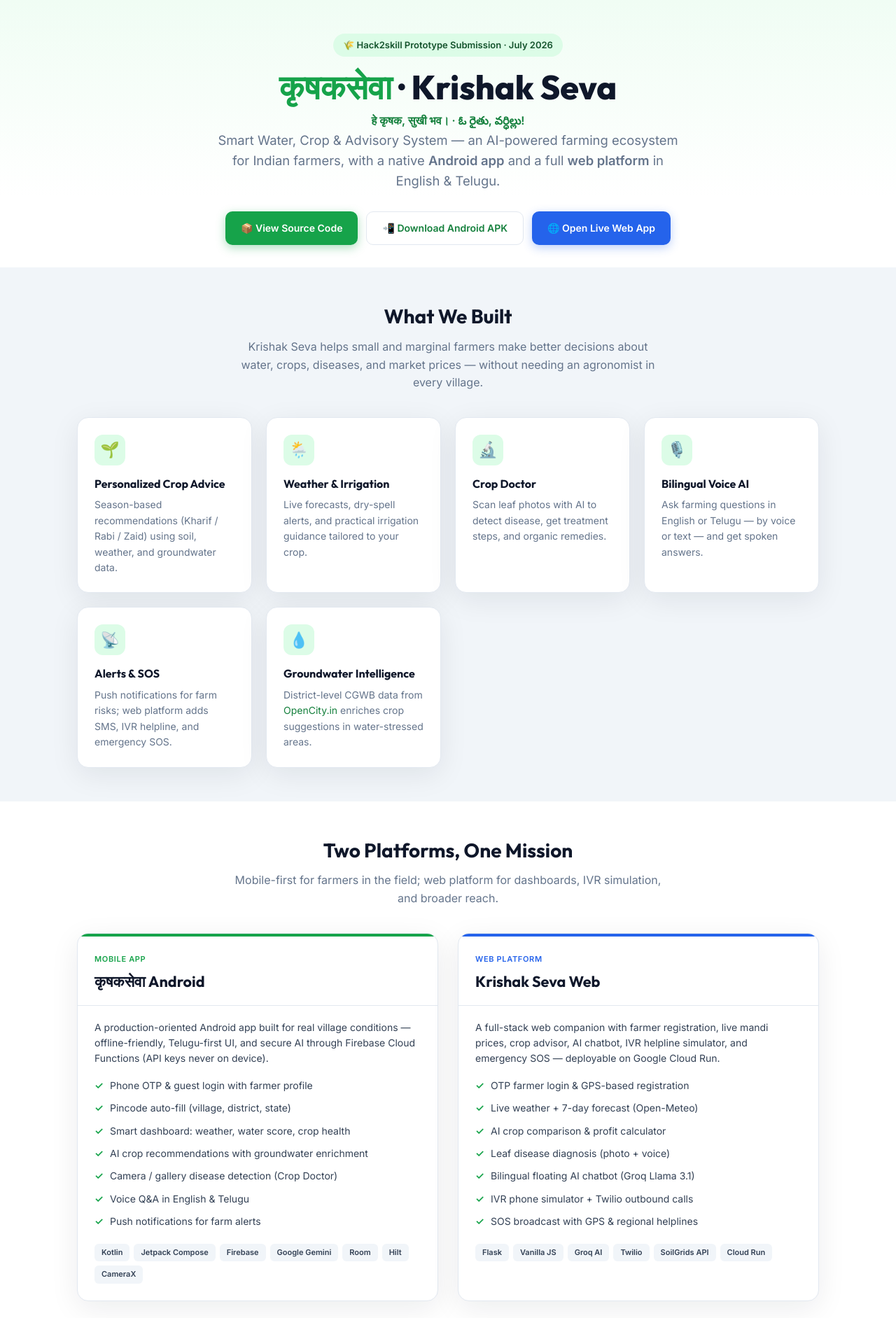
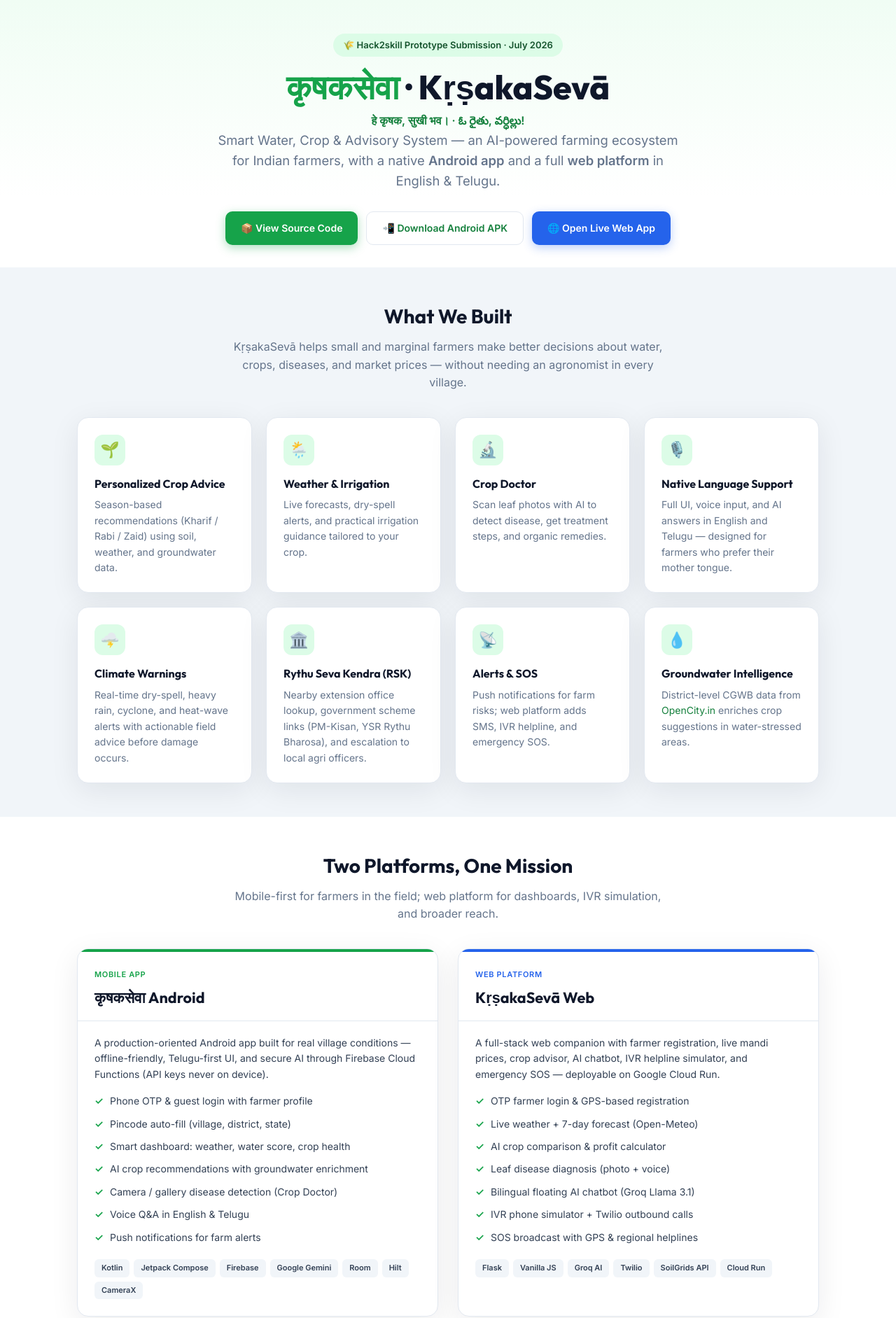
Before and after one commit to ramakrishna-sunkara/krishak-seva, a plain HTML site: page docs/index.html in a window 1280 px wide. Shown: the top 1883 px of the page at 70% size. Drawn offline with Linux system fonts and the light colour scheme.

```diff
--- a/docs/index.html
+++ b/docs/index.html
@@ -3,8 +3,8 @@
 <head>
   <meta charset="UTF-8" />
   <meta name="viewport" content="width=device-width, initial-scale=1.0" />
-  <meta name="description" content="Krishak Seva (कृषकसेवा) — AI-powered farming assistant. Android app + Web platform for Indian farmers. Hackathon submission." />
-  <title>कृषकसेवा | Krishak Seva — Hackathon Submission</title>
+  <meta name="description" content="KṛṣakaSevā (कृषकसेवा) — AI-powered farming assistant. Android app + Web platform for Indian farmers. Hackathon submission." />
+  <title>कृषकसेवा | KṛṣakaSevā — Hackathon Submission</title>
   <link rel="preconnect" href="https://fonts.googleapis.com" />
   <link rel="preconnect" href="https://fonts.gstatic.com" crossorigin />
   <link href="https://fonts.googleapis.com/css2?family=Inter:wght@400;500;600&family=Outfit:wght@500;600;700;800&display=swap" rel="stylesheet" />
@@ -416,7 +416,7 @@
   <header>
     <div class="container">
       <div class="badge">🌾 Hack2skill Prototype Submission · July 2026</div>
-      <h1 class="hero-title"><span>कृषकसेवा</span> · Krishak Seva</h1>
+      <h1 class="hero-title"><span>कृषकसेवा</span> · KṛṣakaSevā</h1>
       <p class="sanskrit">हे कृषक, सुखी भव। · ఓ రైతు, వర్ధిల్లు!</p>
       <p class="tagline">
         Smart Water, Crop &amp; Advisory System — an AI-powered farming ecosystem for Indian farmers,
@@ -436,7 +436,7 @@
       <div class="section-head">
         <h2>What We Built</h2>
         <p>
-          Krishak Seva helps small and marginal farmers make better decisions about water, crops,
+          KṛṣakaSevā helps small and marginal farmers make better decisions about water, crops,
           diseases, and market prices — without needing an agronomist in every village.
         </p>
       </div>
@@ -458,8 +458,18 @@
         </div>
         <div class="overview-card">
           <div class="icon">🎙️</div>
-          <h3>Bilingual Voice AI</h3>
-          <p>Ask farming questions in English or Telugu — by voice or text — and get spoken answers.</p>
+          <h3>Native Language Support</h3>
+          <p>Full UI, voice input, and AI answers in English and Telugu — designed for farmers who prefer their mother tongue.</p>
+        </div>
+        <div class="overview-card">
+          <div class="icon">🌩️</div>
+          <h3>Climate Warnings</h3>
+          <p>Real-time dry-spell, heavy rain, cyclone, and heat-wave alerts with actionable field advice before damage occurs.</p>
+        </div>
+        <div class="overview-card">
+          <div class="icon">🏛️</div>
+          <h3>Rythu Seva Kendra (RSK)</h3>
+          <p>Nearby extension office lookup, government scheme links (PM-Kisan, YSR Rythu Bharosa), and escalation to local agri officers.</p>
         </div>
         <div class="overview-card">
           <div class="icon">📡</div>
@@ -520,7 +530,7 @@
         <article class="product-card">
           <div class="product-header web">
             <div class="product-label">Web Platform</div>
-            <h3>Krishak Seva Web</h3>
+            <h3>KṛṣakaSevā Web</h3>
           </div>
           <div class="product-body">
             <p>
@@ -746,7 +756,7 @@
           <div class="link-icon web">🌐</div>
           <div>
             <h4>Live Web App (Demo)</h4>
-            <p>Try the full Krishak Seva web platform in your browser</p>
+            <p>Try the full KṛṣakaSevā web platform in your browser</p>
           </div>
         </a>
         <a class="link-card" href="https://github.com/ramakrishna-sunkara/krishak-seva/tree/main/web" target="_blank" rel="noopener">
@@ -791,6 +801,11 @@
         </thead>
         <tbody>
           <tr>
+            <td><strong>Pitch Deck</strong></td>
+            <td>Presentation slides — problem, solution, demo, and impact</td>
+            <td><a href="https://gamma.app/docs/KrsakaSeva-tv5slx7cfq8yatr?mode=present#card-2khob16sjnzsq9k" target="_blank" rel="noopener">View →</a></td>
+          </tr>
+          <tr>
             <td><strong>App Overview</strong></td>
             <td>What the app does — plain language, no code required</td>
             <td><a href="https://github.com/ramakrishna-sunkara/krishak-seva/blob/main/android/APP_OVERVIEW.md" target="_blank">Read →</a></td>
@@ -822,7 +837,7 @@
 
   <footer>
     <div class="container">
-      <p><strong>कृषकसेवा · Krishak Seva</strong> — Smart Water, Crop &amp; Advisory System</p>
+      <p><strong>कृषकसेवा · KṛṣakaSevā</strong> — Smart Water, Crop &amp; Advisory System</p>
       <p style="margin-top:8px;">
         <a href="https://github.com/ramakrishna-sunkara/krishak-seva">github.com/ramakrishna-sunkara/krishak-seva</a>
       </p>
```
